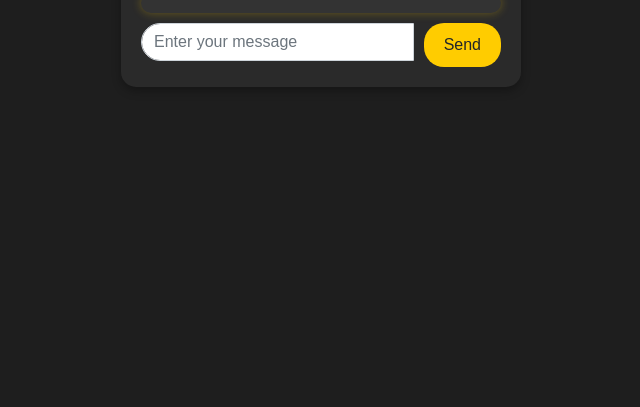
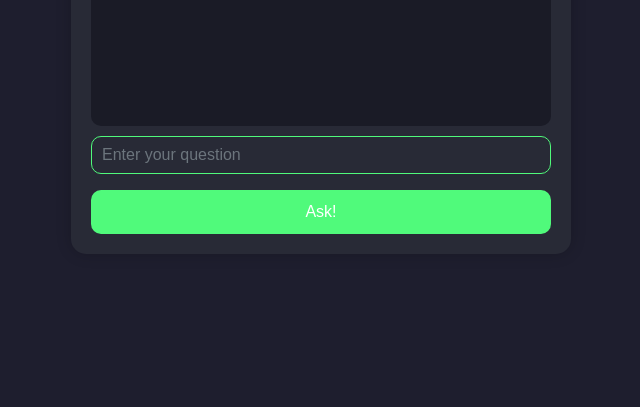
Before and after one commit to ILikeToCode-dev/SchoolBot, a plain HTML site: page index.html in a window 1280 px wide. Shown: the part 393-800 px from the top of the page, without its empty margins (319-959 px from the left). Drawn offline with nearby package versions, Linux system fonts and the light colour scheme.

Commit message:
Update index.html

```diff
--- a/index.html
+++ b/index.html
@@ -1,18 +1,17 @@
 <!DOCTYPE html>
 <html lang="en">
 <head>
-    <meta charset="UTF-8" />
-    <meta name="viewport" content="width=device-width, initial-scale=1.0" />
+    <meta charset="UTF-8">
+    <meta name="viewport" content="width=device-width, initial-scale=1.0">
     <title>WSP ChatBot</title>
-    <link
-      rel="stylesheet"
-      href="https://cdnjs.cloudflare.com/ajax/libs/twitter-bootstrap/4.3.1/css/bootstrap.min.css"
-    />
+    <link rel="stylesheet" href="https://cdnjs.cloudflare.com/ajax/libs/twitter-bootstrap/4.3.1/css/bootstrap.min.css">
     <script src="https://cdn.jsdelivr.net/npm/marked/marked.min.js"></script>
+    <link rel="icon" href="data:,">
     <style>
+        /* Dark mode UI */
         body {
-        background-color: #1e1e1e;
-        color: #fff;
+            background-color: #1e1e2e;
+            color: white;
             font-family: 'Arial', sans-serif;
             display: flex;
             justify-content: center;
@@ -21,119 +20,156 @@
             margin: 0;
         }
         .chat-container {
-        width: 400px;
-        background: #2a2a2a;
+            width: 100%;
+            max-width: 500px;
+            background: #282a36;
+            padding: 20px;
             border-radius: 15px;
-        box-shadow: 0 4px 10px rgba(0, 0, 0, 0.3);
-        padding: 20px;
+            box-shadow: 0px 0px 15px rgba(0, 0, 0, 0.2);
         }
         h2 {
             text-align: center;
-        color: #ffcc00;
+            color: #50fa7b;
+            font-weight: bold;
         }
         .chat-box {
-        max-height: 300px;
+            height: 300px;
             overflow-y: auto;
             padding: 10px;
             border-radius: 10px;
-        background: #333;
-        box-shadow: 0 0 10px rgba(255, 204, 0, 0.3);
+            background: #1a1b26;
+            margin-bottom: 10px;
+            display: flex;
+            flex-direction: column;
         }
         .message {
             padding: 10px;
-        margin: 5px 0;
             border-radius: 10px;
+            margin-bottom: 10px;
             max-width: 80%;
+            animation: fadeIn 0.3s ease-in-out;
         }
         .user-message {
-        background: #007bff;
-        color: white;
+            background: #50fa7b;
+            color: black;
             align-self: flex-end;
         }
         .bot-message {
-        background: #555;
+            background: #44475a;
             color: white;
+            align-self: flex-start;
         }
-      .input-group {
-        display: flex;
-        margin-top: 10px;
-      }
-      .form-control {
-        flex-grow: 1;
-        border-radius: 20px;
-        padding: 12px;
-      }
-      .btn-send {
-        background: #ffcc00;
-        border: none;
-        padding: 10px 20px;
-        border-radius: 20px;
-        margin-left: 10px;
+        /* Smooth fade-in effect */
+        @keyframes fadeIn {
+            from { opacity: 0; transform: translateY(5px); }
+            to { opacity: 1; transform: translateY(0); }
         }
         .typing {
             font-style: italic;
-        color: #ccc;
+            color: #bbb;
+        }
+        /* Stylish input box */
+        .form-control {
+            background: #282a36;
+            color: white;
+            border: 1px solid #50fa7b;
+            border-radius: 10px;
+            padding: 10px;
+        }
+        .form-control:focus {
+            box-shadow: 0px 0px 10px #50fa7b;
+        }
+        /* Modern button style */
+        .btn-success {
+            background: #50fa7b;
+            border: none;
+            width: 100%;
+            padding: 10px;
+            font-size: 16px;
+            border-radius: 10px;
+            transition: 0.3s;
+        }
+        .btn-success:hover {
+            background: #40d67c;
         }
     </style>
-    <link rel="icon" href="data:," />
 </head>
 <body>
     <div class="chat-container">
-      <h2>AI Chat</h2>
-      <div class="chat-box" id="chatBox"></div>
-      <div class="input-group">
-        <input type="text" class="form-control" id="userInput" placeholder="Enter your message" />
-        <button class="btn btn-send" onclick="sendMessage()">Send</button>
+        <h2>AI Chatbot</h2>
+        <div class="chat-box" id="response"></div>
+        <div class="form-group">
+            <input type="text" class="form-control" id="userInput" placeholder="Enter your question">
         </div>
+        <button class="btn btn-success" onclick="sendMessage()">Ask!</button>
     </div>
+
     <script>
         async function sendMessage() {
-        const input = document.getElementById("userInput").value;
-        const chatBox = document.getElementById("chatBox");
-        if (!input) return;
+            const inputField = document.getElementById('userInput');
+            const responseDiv = document.getElementById('response');
+            const userInput = inputField.value.trim();
+            if (!userInput) return;
 
             // Add user message
-        chatBox.innerHTML += `<div class='message user-message'>${input}</div>`;
-        chatBox.scrollTop = chatBox.scrollHeight;
-        document.getElementById("userInput").value = "";
+            const userMessage = document.createElement("div");
+            userMessage.className = "message user-message";
+            userMessage.textContent = userInput;
+            responseDiv.appendChild(userMessage);
 
-        // Show typing effect
+            // Clear input field
+            inputField.value = "";
+
+            // Add typing indicator
             const typingIndicator = document.createElement("div");
-        typingIndicator.className = "message bot-message typing";
-        typingIndicator.innerText = "Typing...";
-        chatBox.appendChild(typingIndicator);
-        chatBox.scrollTop = chatBox.scrollHeight;
+            typingIndicator.className = "typing";
+            typingIndicator.textContent = "Bot is typing...";
+            responseDiv.appendChild(typingIndicator);
+
+            responseDiv.scrollTop = responseDiv.scrollHeight;
 
             try {
                 const response = await fetch("https://openrouter.ai/api/v1/chat/completions", {
                     method: "POST",
                     headers: {
-              Authorization: "Bearer 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",
+                        Authorization: "Bearer YOUR_OPENROUTER_API_KEY",
                         "HTTP-Referer": "https://www.sitename.com",
                         "X-Title": "SiteName",
                         "Content-Type": "application/json",
                     },
                     body: JSON.stringify({
                         model: "deepseek/deepseek-r1:free",
-              messages: [{ role: "user", content: input }],
+                        messages: [{ role: "user", content: userInput }],
                     }),
                 });
 
-          if (!response.ok) throw new Error(`HTTP error! Status: ${response.status}`);
+                if (!response.ok) {
+                    throw new Error(`HTTP error! Status: ${response.status}`);
+                }
+
                 const data = await response.json();
-          console.log("API Response:", data);
+                if (!data.choices || !data.choices[0] || !data.choices[0].message) {
+                    throw new Error("Invalid API response format.");
+                }
 
-          if (!data.choices || !data.choices[0] || !data.choices[0].message) throw new Error("Invalid API response format.");
+                // Remove typing indicator
+                responseDiv.removeChild(typingIndicator);
 
-          setTimeout(() => {
-            chatBox.removeChild(typingIndicator);
-            chatBox.innerHTML += `<div class='message bot-message'>${marked.parse(data.choices[0].message.content)}</div>`;
-            chatBox.scrollTop = chatBox.scrollHeight;
-          }, 1000);
+                // Add bot message
+                const botMessage = document.createElement("div");
+                botMessage.className = "message bot-message";
+                botMessage.innerHTML = marked.parse(data.choices[0].message.content);
+                responseDiv.appendChild(botMessage);
+                responseDiv.scrollTop = responseDiv.scrollHeight;
+
             } catch (error) {
-          chatBox.removeChild(typingIndicator);
-          chatBox.innerHTML += `<div class='message bot-message'>Error: ${error.message}</div>`;
-          chatBox.scrollTop = chatBox.scrollHeight;
+                console.error("Fetch error:", error);
+                responseDiv.removeChild(typingIndicator);
+
+                const errorMessage = document.createElement("div");
+                errorMessage.className = "message bot-message";
+                errorMessage.textContent = "Error: " + error.message;
+                responseDiv.appendChild(errorMessage);
             }
         }
     </script>
```
Lines whose indentation alone changed are shown as unchanged.
